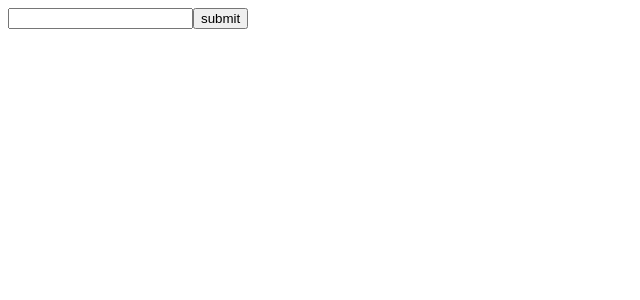
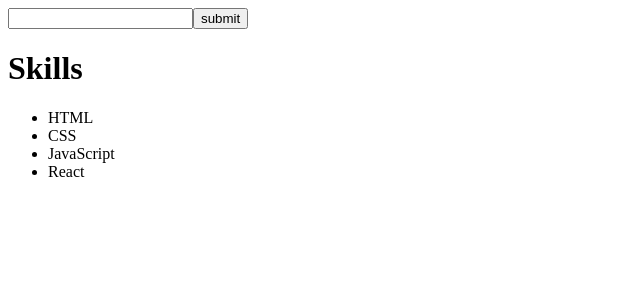
Before and after one commit to acciojob/React-useCallback-JHA123ABHIlash, a React app: page / in a window 1280 px wide. Shown: the top 300 px of the page, without its empty margins (0-640 px from the left). Built offline with nearby package versions, Linux system fonts and the light colour scheme.

Commit message:
Completed

```diff
--- a/package.json
+++ b/package.json
@@ -12,12 +12,14 @@
   "author": "",
   "license": "ISC",
   "dependencies": {
+    "@reduxjs/toolkit": "^1.9.7",
+    "css-loader": "^4.3.0",
     "cypress": "^9.5.0",
-    "css-loader": "^4.3.0",
     "jest-junit": "^11.1.0",
     "jsdom": "^16.4.0",
     "react": "^16.13.1",
     "react-dom": "^16.13.1",
+    "react-redux": "^8.1.3",
     "style-loader": "^1.2.1",
     "webpack-cli": "^3.3.12"
   },
--- a/src/components/App.js
+++ b/src/components/App.js
@@ -4,8 +4,12 @@ import React, {  useCallback, useState } from 'react'
 import ReactMemo from './ReactMemo';
 
  export default function App() {
-    const [skill,setSkill]=useState([]);
+    const [skill,setSkill]=useState(["HTML",
+   "CSS",
+   "JavaScript",
+   "React"]);
     const [input,setInput]=useState('');
+   const [error,setError]=useState('')
 
 
     const handleDelete=useCallback((id)=>{
@@ -16,10 +20,22 @@ import ReactMemo from './ReactMemo';
         setInput(e.target.value)
     }
 
-   function handleSubmit(e){
-        setSkill(prev=>([...prev,input]));
-        setInput('');
+function handleSubmit(){
+
+   if(input.trim()===''){
+      setError("Please Enter your skill.");
+      return;
    }
+
+   if(skill.includes(input)){
+      setError("Skill already exists.");
+      return;
+   }
+
+   setSkill(prev => [...prev,input]);
+   setInput('');
+   setError('');
+}
 
 //     function handleDelete(id){
 //         setSkill(skill.filter((el,idx)=>(
@@ -29,9 +45,11 @@ import ReactMemo from './ReactMemo';
 
    return (
      <div>
-        <input type='text' value={input} onChange={handleChange}/>
-        <button onClick={handleSubmit}>submit</button>
+        <input type='text' value={input} onChange={handleChange} id="skill-input"/>
+        <button onClick={handleSubmit} id="skill-add-btn">submit</button>
+        <h1 id="heading">Skills</h1>
         <ReactMemo handleDelete={handleDelete} skill={skill} />
+        <p>{error}</p>
      </div>
    )
  }
--- a/src/components/ReactMemo.js
+++ b/src/components/ReactMemo.js
@@ -4,7 +4,7 @@ const ReactMemo=React.memo(function ReactMemo({skill,handleDelete}){
    return (
      <ul>
             {skill.map((el,idx)=>(
-                <li key={idx} onClick={()=>handleDelete(idx)}>{el}</li>
+                <li key={idx} onClick={()=>handleDelete(idx)} id="skill-number-idx">{el}</li>
             ))}
         </ul>
    )
```
Also changed, not shown: 1 other file (tests, documents, lock files or other folders).
